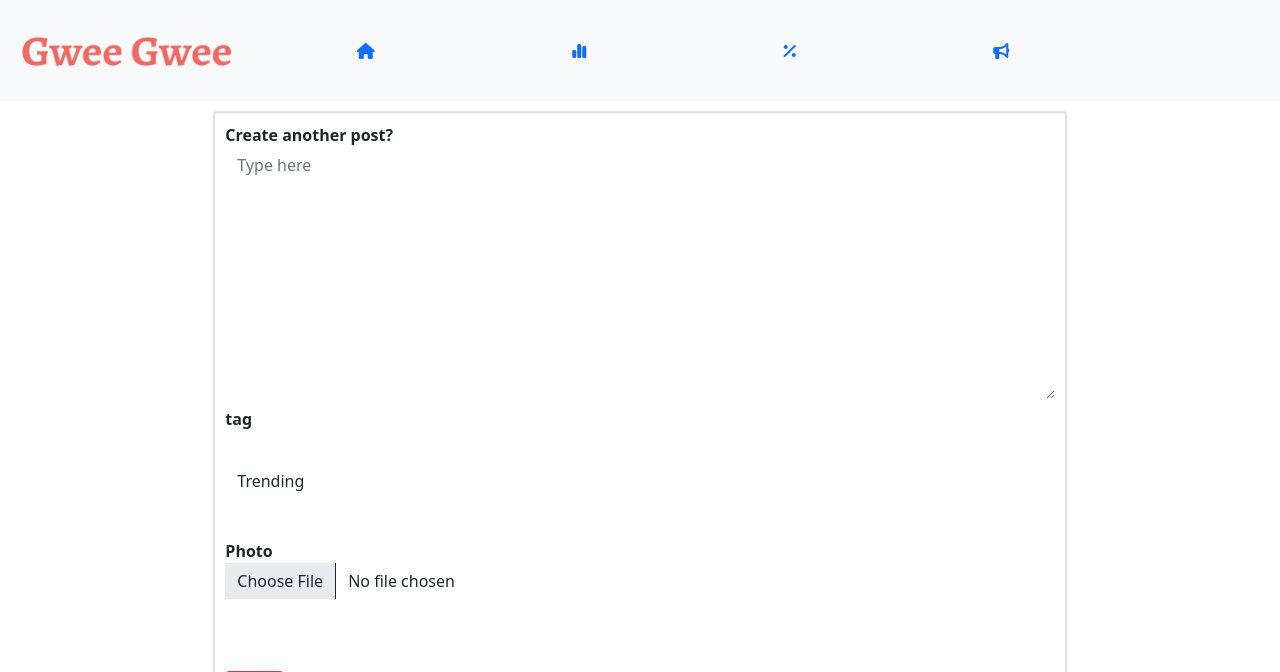
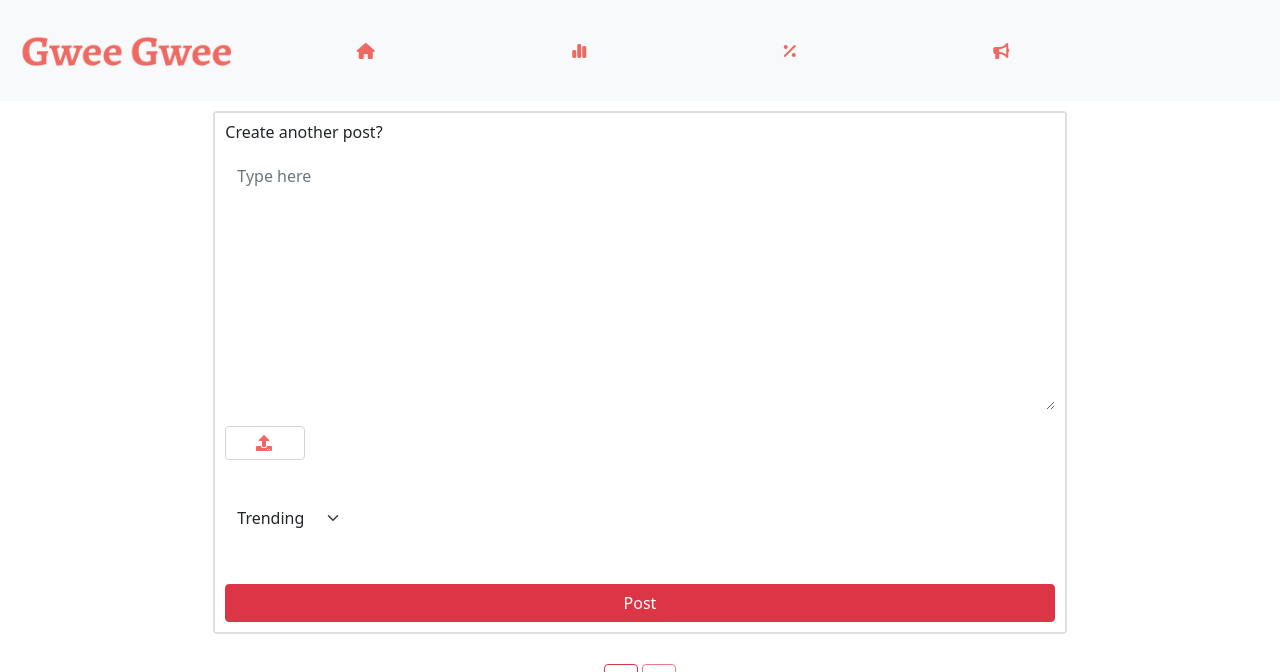
Before and after one commit to KaungMinSett/gwee, a Flask app: template review_post/templates/adminpanel.html in a window 1280 px wide. Shown: the top 672 px of the page. Run offline with Flask 2, Linux system fonts and the light colour scheme; the template is opened without the code that fills it: values that come from a table or form of the project are taken from there, others are empty; parts of the project's set-up code (start-up, migrations or seed data) failed here and were passed over; some libraries are stand-ins or nearby versions.

Commit message:
post form updated

```diff
--- a/review_post/forms.py
+++ b/review_post/forms.py
@@ -28,13 +28,13 @@ class PostForm(FlaskForm):
     """Post form for admin user"""
 
 
-    description = TextAreaField(label='Create another post?', validators=[DataRequired()])
+    description = TextAreaField( validators=[DataRequired()])
 
     photo = FileField(
         validators = [
             FileAllowed(photos, 'Only images are allowed')
             ]
     )
-    tag = SelectField(u'tag', choices=[('Trending'),('Promotion'),('Alert'),(None)])
+    tag = SelectField( choices=[('Trend', 'Trending'), ('Promo', 'Promotion'), ('Alert', 'Issue')])
 
     submit = SubmitField('Post')
--- a/review_post/static/styles.css
+++ b/review_post/static/styles.css
@@ -218,3 +218,51 @@ nav .navbar-nav li a{
    .fa-trash{
     color:#ed6961;
    }
+   .fa-upload{
+    color:#ed6961;
+
+   }
+   .nav-pills .nav-item .nav-link {
+    color:#ed6961;
+
+  }
+
+  .nav-pills .nav-item .nav-link.active {
+    color:white;
+    background-color:#ed6961 ;
+  }
+
+
+  .upload-button {
+    /* Used to position the input */
+    position: relative;
+
+    /* Center the content */
+    align-items: center;
+    display: flex;
+    width:80px;
+
+
+    /* Border */
+    border: 1px solid #d1d5db;
+    border-radius: 0.25rem;
+    padding: 0.25rem 0.5rem;
+}
+
+.upload-button__input {
+    /* Take the full size */
+    height: 100%;
+    left: 0;
+    position: absolute;
+    top: 0;
+    width: 100%;
+
+    /* Make it transparent */
+    opacity: 0;
+}
+
+.upload-button__icon {
+
+    margin-left: 35%;
+
+}
--- a/review_post/templates/_formhelpers.html
+++ b/review_post/templates/_formhelpers.html
@@ -1,5 +1,5 @@
 {% macro render_field(field) %}
-  <dt>{{ field.label }}
+
   <dd>{{ field(**kwargs)|safe }}
   {% if field.errors %}
     <ul class=errors>
--- a/review_post/templates/adminpanel.html
+++ b/review_post/templates/adminpanel.html
@@ -5,12 +5,12 @@
 
 <script src="https://code.jquery.com/jquery-3.5.1.min.js"></script>
 <script type="text/javascript">
-  $(document).ready(function(){
-      $('button[data-bs-toggle="pill"]').on('shown.bs.tab', function(e) {
+  $(document).ready(function () {
+    $('button[data-bs-toggle="pill"]').on('shown.bs.tab', function (e) {
       localStorage.setItem('activeTab', $(e.target).attr('id'));
     });
     var activeTab = localStorage.getItem('activeTab');
-      if(activeTab){
+    if (activeTab) {
       $('#pills-tab button[id="' + activeTab + '"]').tab('show');
     }
   });
@@ -31,19 +31,19 @@
         <ul class="nav flex-fill desk-nav nav-pills" id="pills-tab" role="tablist">
           <li class="nav-item flex-fill" role="presentation">
             <button class="nav-link" id="pills-home-tab" data-bs-toggle="pill" data-bs-target="#pills-home"
-                type="button" role="tab" aria-controls="pills-home"  >
+              type="button" role="tab" aria-controls="pills-home">
               <i class="fa-solid fa-house"></i>
             </button>
           </li>
           <li class="nav-item flex-fill" role="presentation">
             <button class="nav-link" id="pills-trend-tab" data-bs-toggle="pill" data-bs-target="#pills-trend"
-                type="button" role="tab" aria-controls="pills-trend" >
+              type="button" role="tab" aria-controls="pills-trend">
               <i class="fa-solid fa-chart-simple"></i>
             </button>
           </li>
           <li class="nav-item flex-fill" role="presentation">
             <button class="nav-link " id="pills-profile-tab" data-bs-toggle="pill" data-bs-target="#pills-promotion"
-                type="button" role="tab" aria-controls="pills-promotion" aria-selected="true" >
+              type="button" role="tab" aria-controls="pills-promotion" aria-selected="true">
               <i class="fa-solid fa-percent"></i>
             </button>
           </li>
@@ -52,6 +52,10 @@
               type="button" role="tab" aria-controls="pills-alert">
               <i class="fa-solid fa-bullhorn"></i>
             </button>
+
+
+
+
           </li>
         </ul>
 
@@ -69,6 +73,12 @@
 
 
     <div class="tab-content" id="pills-tabContent">
+
+
+
+
+
+    <div class="tab-pane fade show active " id="pills-home" role="tabpanel" aria-labelledby="pills-home-tab">
       {% include 'messages.html' %}
 
 
@@ -81,30 +91,44 @@
 
             <form method="post" enctype="multipart/form-data" action="{{ url_for('adminpanel') }}">
               {{ form.hidden_tag() }}
-                <div>
+              <div class="d-grid gap-2">
+                <h6>Create another post?</h6>
+
                 {{ render_field(form.description, class = "form-control", rows=10, placeholder = "Type here") }}
-                  {{ render_field(form.tag, class="form-control")}}
+                <div class="col-xs-6">
+                  <div class="upload-button">
 
-                  {{ render_field(form.photo, class="form-control") }}
+                    {{ render_field(form.photo, class="upload-button__input") }}
+                    <div class="upload-button__icon">
+                      <i class="fas fa-upload"></i>
+                    </div>
+                  </div>
+                </div>
+                <div class="col-xs-6">
+                  {{ render_field(form.tag, class="form-control form-select w-auto")}}
+                </div>
+
+
+
 
 
 
 
                 {{ form.submit(class="btn btn-danger") }}
 
+
+
               </div>
-
             </form>
 
           </div>
+
         </div>
       </div>
 
-
-
-        <div class="tab-pane fade show active " id="pills-home" role="tabpanel" aria-labelledby="pills-home-tab">
       {% for post in posts.items %}
       <div class="card col-xl-8 col-lg-8 col-md-8 col-sm-8 col-8 ">
+
 
 
         <img src="{{url_for('static', filename='img/' + post.image_url)}}" class="card-img-top home-card" alt="...">
@@ -240,7 +264,8 @@
       {% endfor %}
       <!-- Pagination Links-->
       <div class="text-center">
-            <a href="{{ url_for('adminpanel', trendpage=trendPosts.prev_num) }}" class="btn btn-outline-danger {% if trendPosts.page == 1 %}disabled{% endif %}">
+        <a href="{{ url_for('adminpanel', trendpage=trendPosts.prev_num) }}"
+          class="btn btn-outline-danger {% if trendPosts.page == 1 %}disabled{% endif %}">
           &laquo;
         </a>
         <!-- Loop through the number of pages to display a link for each-->
@@ -248,7 +273,7 @@
         {% if page_num %}
         <!-- Check for the active page and set the link to "Active"-->
         {% if trendPosts.page == page_num %}
-            <a href=  "{{ url_for('adminpanel', trendpage=page_num) }}" class="btn btn-danger">
+        <a href="{{ url_for('adminpanel', trendpage=page_num) }}" class="btn btn-danger">
           {{ page_num }}
         </a>
         {% else %}
```
Also changed, not shown: review_post/static/img/49c55054a7ca616f3c81.png (added), review_post/static/img/6cd3ac0a237e7b0b7304.jpg (added). Lines whose indentation alone changed are shown as unchanged.
